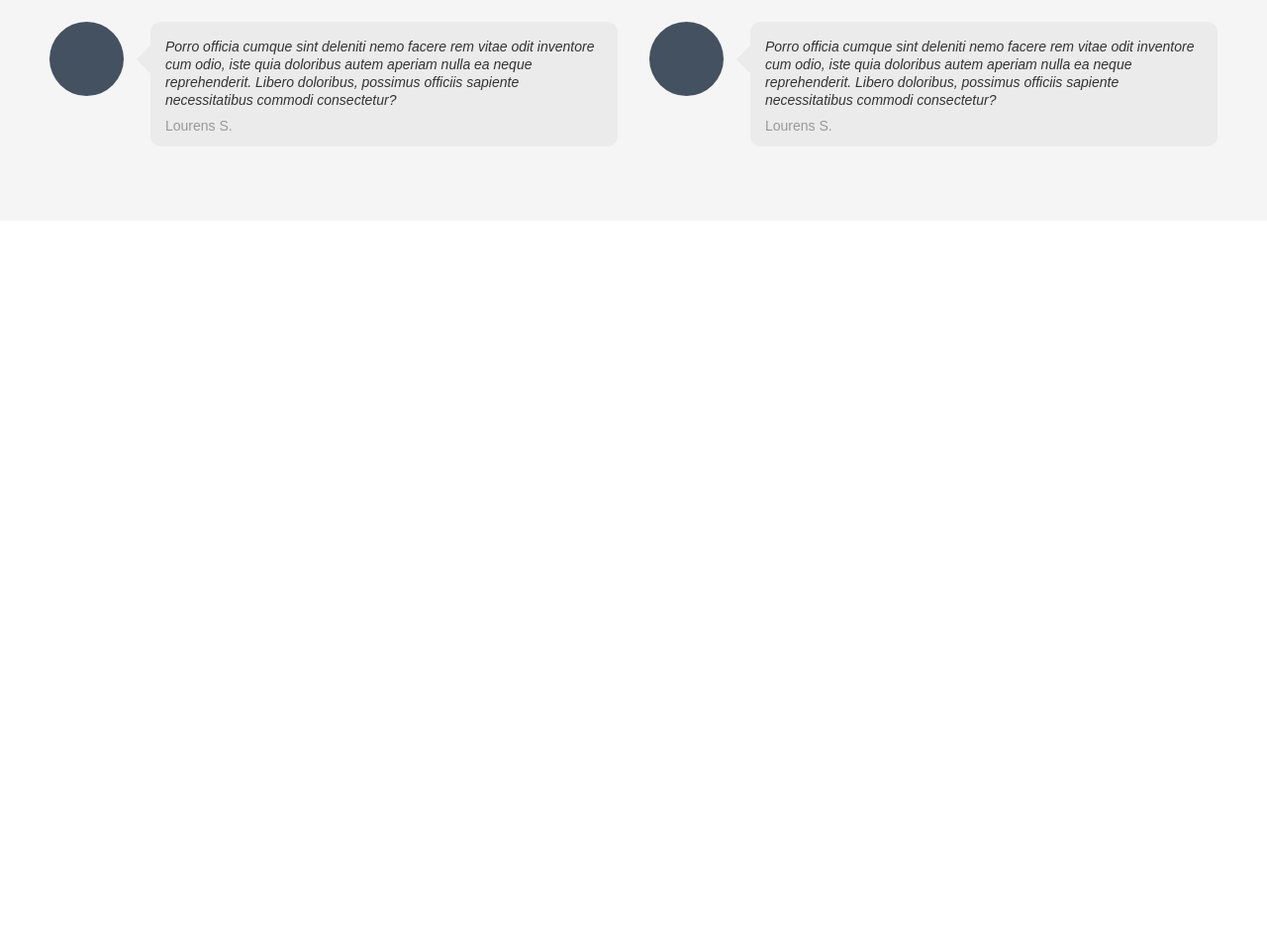
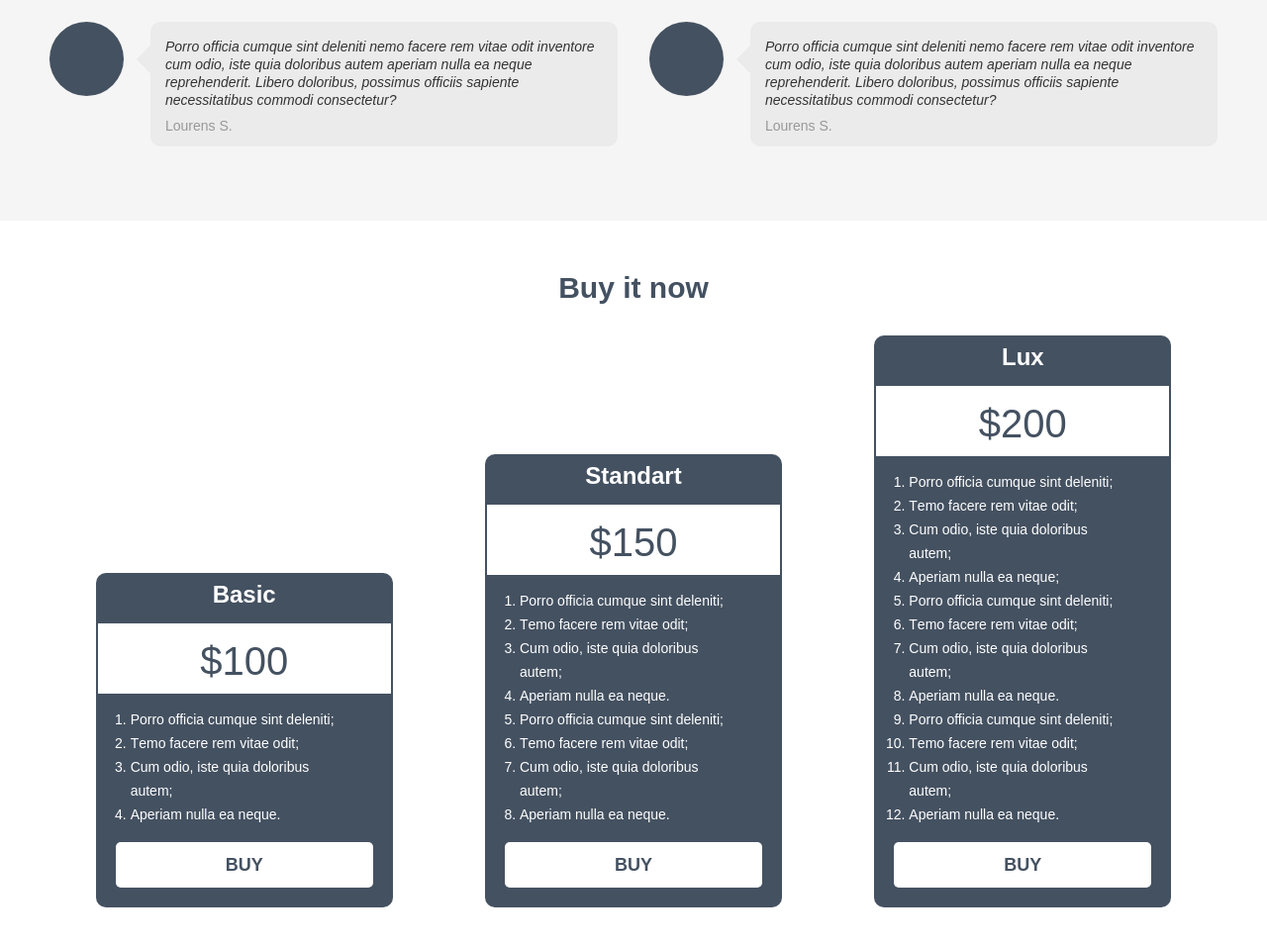
Before and after one commit to ia-stepanov/wwwtemplate, a website built with Parcel: page src/index.html in a window 1280 px wide. Shown: the part 1840-2795 px from the top of the page at 99% size. Before the commit the page ends 2063 px from the top, so only its background shows below. Built offline with nearby package versions, Linux system fonts and the light colour scheme; files whose address does not match are found by name.

Commit message:
add(wwwtemplate): реализовать блок Цены

```diff
--- /dev/null
+++ b/src/assets/styles/layout/_prices.scss
@@ -0,0 +1,32 @@
+.prices {
+  @include section();
+  background-color: $white;
+
+  &__title {
+    @include h2();
+  }
+
+  &__items {
+    display: flex;
+    flex-direction: column;
+    align-items: center;
+
+    @media ($desktop) {
+      flex-flow: row wrap;
+      justify-content: space-around;
+      align-items: flex-end;
+    }
+
+    .price {
+      margin-bottom: 3rem;
+
+      &:last-child {
+        margin-bottom: 0;
+      }
+
+      @media ($desktop) {
+        margin-bottom: 0;
+      }
+    }
+  }
+}
--- a/src/assets/styles/layout/index.scss
+++ b/src/assets/styles/layout/index.scss
@@ -3,3 +3,4 @@
 @import './features';
 @import './screenshots';
 @import './reviews';
+@import './prices';
--- a/src/index.html
+++ b/src/index.html
@@ -203,6 +203,59 @@
           </div>
         </div>
       </section>
+
+      <section class="prices">
+        <div class="container">
+          <h2 class="prices__title">Buy it now</h2>
+          <div class="prices__items">
+            <div class="price">
+              <h3 class="price__title">Basic</h3>
+              <div class="price__sum">100</div>
+              <ol class="price__features">
+                <li class="price__features-item">Porro officia cumque sint deleniti;</li>
+                <li class="price__features-item">Тemo facere rem vitae odit;</li>
+                <li class="price__features-item">Cum odio, iste quia doloribus autem;</li>
+                <li class="price__features-item">Aperiam nulla ea neque.</li>
+              </ol>
+              <a href="#" class="price__btn">Buy</a>
+            </div>
+            <div class="price">
+              <h3 class="price__title">Standart</h3>
+              <div class="price__sum">150</div>
+              <ol class="price__features">
+                <li class="price__features-item">Porro officia cumque sint deleniti;</li>
+                <li class="price__features-item">Тemo facere rem vitae odit;</li>
+                <li class="price__features-item">Cum odio, iste quia doloribus autem;</li>
+                <li class="price__features-item">Aperiam nulla ea neque.</li>
+                <li class="price__features-item">Porro officia cumque sint deleniti;</li>
+                <li class="price__features-item">Тemo facere rem vitae odit;</li>
+                <li class="price__features-item">Cum odio, iste quia doloribus autem;</li>
+                <li class="price__features-item">Aperiam nulla ea neque.</li>
+              </ol>
+              <a href="#" class="price__btn">Buy</a>
+            </div>
+            <div class="price">
+              <h3 class="price__title">Lux</h3>
+              <div class="price__sum">200</div>
+              <ol class="price__features">
+                <li class="price__features-item">Porro officia cumque sint deleniti;</li>
+                <li class="price__features-item">Тemo facere rem vitae odit;</li>
+                <li class="price__features-item">Cum odio, iste quia doloribus autem;</li>
+                <li class="price__features-item">Aperiam nulla ea neque;</li>
+                <li class="price__features-item">Porro officia cumque sint deleniti;</li>
+                <li class="price__features-item">Тemo facere rem vitae odit;</li>
+                <li class="price__features-item">Cum odio, iste quia doloribus autem;</li>
+                <li class="price__features-item">Aperiam nulla ea neque.</li>
+                <li class="price__features-item">Porro officia cumque sint deleniti;</li>
+                <li class="price__features-item">Тemo facere rem vitae odit;</li>
+                <li class="price__features-item">Cum odio, iste quia doloribus autem;</li>
+                <li class="price__features-item">Aperiam nulla ea neque.</li>
+              </ol>
+              <a href="#" class="price__btn">Buy</a>
+            </div>
+          </div>
+        </div>
+      </section>
     </main>
   </body>
 </html>
```
